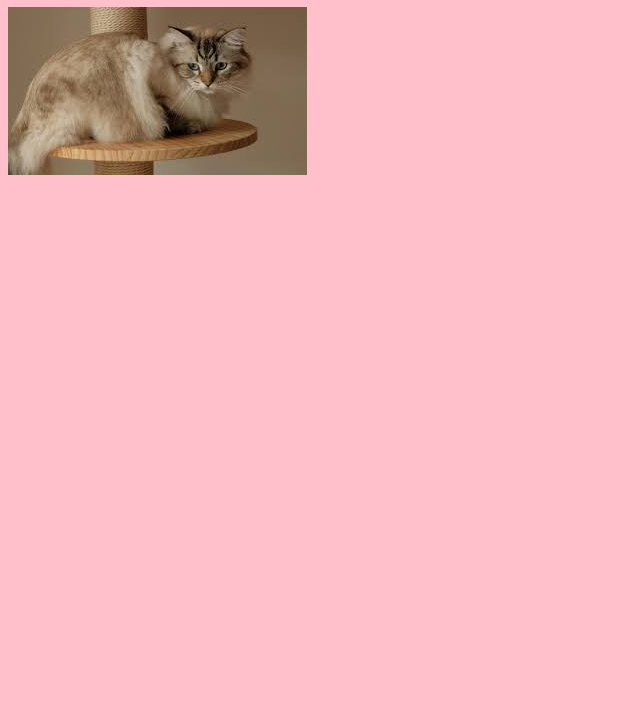
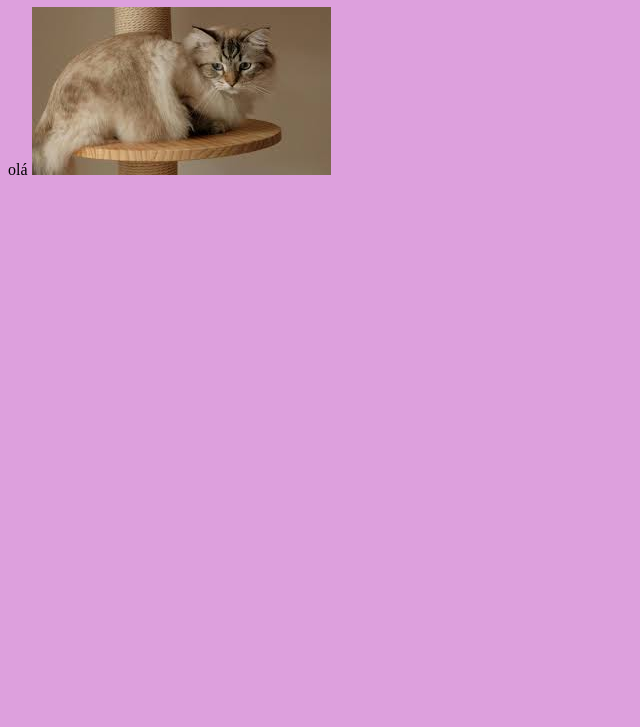
Before and after one commit to Barbaraamorimbraz/ProjetoWeb1, a plain HTML site: page index.html in a window 1280 px wide. Shown: the part 73-800 px from the top of the page, without its empty margins (0-640 px from the left). Drawn offline with Linux system fonts and the light colour scheme.

Commit message:
Segunda versão do site

```diff
--- a/index.html
+++ b/index.html
@@ -7,6 +7,7 @@
 </head>
 <body>
     <h1>Olá mundo esse é meu primeiro site</h1>
+    olá
     <img src="images.jpg" alt="">
     <link rel="stylesheet" href="style.css">
 </body>
--- a/style.css
+++ b/style.css
@@ -1,3 +1,3 @@
 body{
-    background-color: pink;
+    background-color: plum;
 }
```
